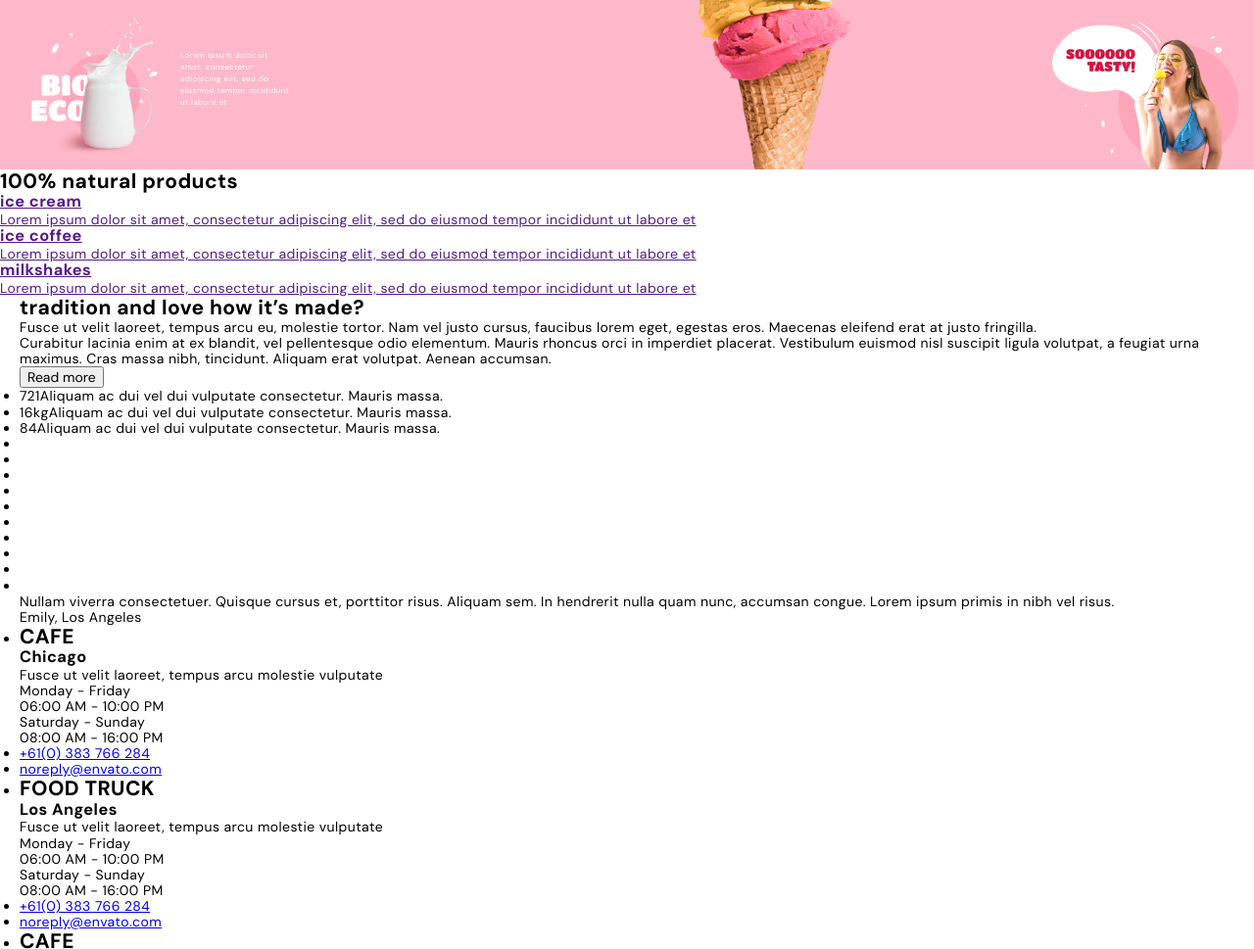
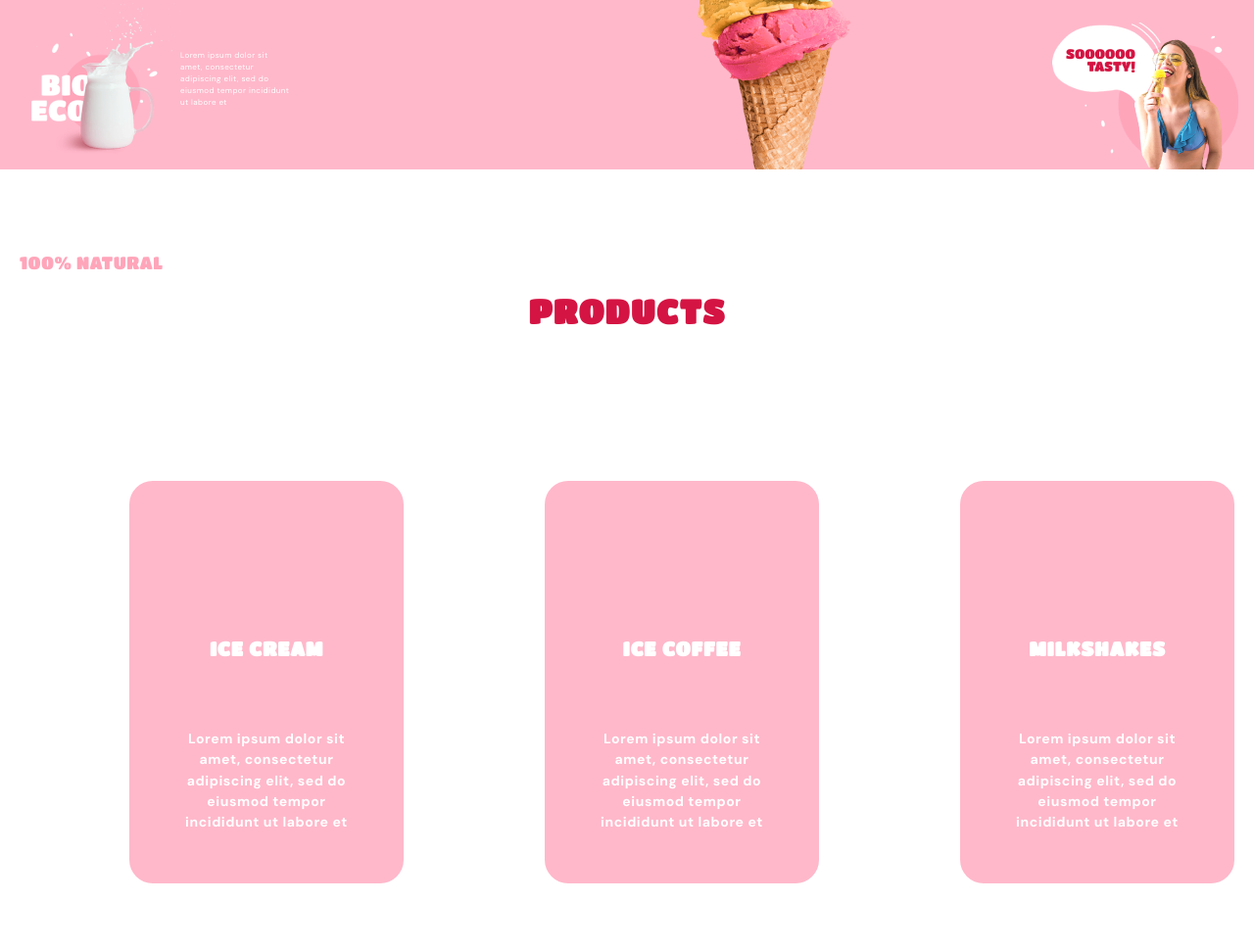
Before and after one commit to Dreamer2201/test-teamwork, a plain HTML site: page index.html in a window 1280 px wide. Shown: the part 337-1306 px from the top of the page at 98% size. Drawn offline with nearby package versions, Linux system fonts and the light colour scheme.

Commit message:
prodacts first

```diff
--- a/index.html
+++ b/index.html
@@ -50,10 +50,10 @@
                 <li class="facts__it">16 cafes</li>
                 <li class="facts__it">23 food trucks</li>
             </ul>
-            <ul class="hero__btns">
+            <div class="hero__btns">
                 <button class="hero__btn hero__btn--prodacts" type="button">Products</button>
                 <button class="hero__btn hero__btn--about" type="button">How it’s made?</button>
-            </ul>
+            </div>
             <div class="hero__milk-dscr-overlay">
                 <img class="hero__img-milk" src="./images/hero-milk.png" alt="photo milk" width="152" height="154">
                 <p class="hero__dscr">Lorem ipsum dolor sit amet, consectetur adipiscing elit, sed do eiusmod tempor incididunt ut labore et
@@ -66,9 +66,10 @@
     </header>
     <main>
         <!-- Products -->
-        <section class="prodacts>
+        <section class="prodacts">
             <div class="container">
-            <h2 class="prodacts__title">100% natural <span>products</span> </h2>
+                <label class="prodacts__label" for="name">100% natural</label>
+                <h2 class="prodacts__title" id="name">products</h2>
                 <ul class="prodacts__list">
                     <li class="prodacts__it">
                     <a href="" class="prodacts__link">
@@ -78,13 +79,13 @@
                     </li>
                     <li class="prodacts__it">
                         <a href="" class="prodacts__link">
-                        <h3>ice coffee</h3>
+                            <h3 class="prodacts__subtitle">ice coffee</h3>
                             <p class="prodacts__dscr">Lorem ipsum dolor sit amet, consectetur adipiscing elit, sed do eiusmod tempor incididunt ut labore et</p>
                         </a>
                     </li>
                     <li class="prodacts__it">
                         <a href="" class="prodacts__link">
-                        <h3>milkshakes</h3>
+                            <h3 class="prodacts__subtitle">milkshakes</h3>
                             <p class="prodacts__dscr">Lorem ipsum dolor sit amet, consectetur adipiscing elit, sed do eiusmod tempor incididunt ut labore et</p>
                         </a>
                     </li>
@@ -117,34 +118,34 @@
         <div class="container">
         <ul class="gallery__list">
             <li class="gallery__it">
-                <picture class="gellery__pic"></picture>
+
             </li>
             <li class="gallery__it">
-                <picture class="gellery__pic"></picture>
+
             </li>
             <li class="gallery__it">
-                <picture class="gellery__pic"></picture>
+
             </li>
             <li class="gallery__it">
-                <picture class="gellery__pic"></picture>
+
             </li>
             <li class="gallery__it">
-                <picture class="gellery__pic"></picture>
+
             </li>
             <li class="gallery__it">
-                <picture class="gellery__pic"></picture>
+
             </li>
             <li class="gallery__it">
-                <picture class="gellery__pic"></picture>
+
             </li>
             <li class="gallery__it">
-                <picture class="gellery__pic"></picture>
+
             </li>
             <li class="galery__it">
-                <picture class="gelery__pic"></picture>
+
             </li>
             <li class="gallery__it">
-                <picture class="gellery__pic"></picture>
+
             </li>
         </ul>
         </div>
@@ -165,45 +166,51 @@
                 <h2 class="contacts__name">CAFE</h2>
                 <h3 class="contacts__city">Chicago</h3>
                 <p class="contacts__dscr">Fusce ut velit laoreet, tempus arcu molestie vulputate</p>
-                <p class="contacts__schedule">
+                <div class="contacts__schedule">
                     <p class="contacts__workdays">Monday - Friday</p>
                     <p class="workdays__time">06:00 AM - 10:00 PM</p>
                     <p class="contacts__weekends">Saturday - Sunday</p>
                     <p class="weekends__time">08:00 AM - 16:00 PM</p>
-                </p>
+                </div>
                 <address class="contacts__address">
+                    <ul>
                     <li><a class="contacts__tel" href="tel:+610383766284">+61(0) 383 766 284</a></li>
                     <li><a class="contacts__mail" href="noreply@envato.com">noreply@envato.com</a></li>
+                    </ul>
                 </address>
             </li>
             <li class="contacts__it">
                 <h2 class="contacts__name">FOOD TRUCK</h2>
                 <h3 class="contacts__city">Los Angeles</h3>
                 <p class="contacts__dscr">Fusce ut velit laoreet, tempus arcu molestie vulputate</p>
-                <p class="contacts__schedule">
+                <div class="contacts__schedule">
                     <p class="contacts__workdays">Monday - Friday</p>
                     <p class="workdays__time">06:00 AM - 10:00 PM</p>
                     <p class="contacts__weekends">Saturday - Sunday</p>
                     <p class="weekends__time">08:00 AM - 16:00 PM</p>
-                </p>
+                </div>
                 <address class="contacts__address">
+                    <ul>
                     <li><a class="contacts__tel" href="tel:+610383766284">+61(0) 383 766 284</a></li>
                     <li><a class="contacts__mail" href="noreply@envato.com">noreply@envato.com</a></li>
+                    </ul>
                 </address>
             </li>
             <li class="contacts__it">
                 <h2 class="contacts__name">CAFE</h2>
                 <h3 class="contacts__city">New York</h3>
                 <p class="contacts__dscr">Fusce ut velit laoreet, tempus arcu molestie vulputate</p>
-                <p class="contacts__schedule">
+                <div class="contacts__schedule">
                     <p class="contacts__workdays">Monday - Friday</p>
                     <p class="workdays__time">06:00 AM - 10:00 PM</p>
                     <p class="contacts__weekends">Saturday - Sunday</p>
                     <p class="weekends__time">08:00 AM - 16:00 PM</p>
-                </p>
+                </div>
             <address class="contacts__address">
+                <ul>
                 <li><a class="footer__tel" href="tel:+610383766284">+61(0) 383 766 284</a></li>
                 <li><a class="footer__mail" href="noreply@envato.com">noreply@envato.com</a></li>
+                </ul>
             </address>
             </li>
             </ul>
@@ -219,10 +226,10 @@
                 <li class="footer__link"></li>
                 <li class="footer__link"></li>
             </ul>
-            <p>
+            <div>
                 Feel free to contact +61 (0) 383 766 284
                 <address><a class="footer__tel" href="tel:+610383766284">+61(0) 383 766 284</a></address>
-            </p>
+            </div>
             <p>© 2019 - IceCream. All Rights Reserved.</p>
             </div>
         </footer>
--- /dev/null
+++ b/sass/components/_prodacts.scss
@@ -0,0 +1,116 @@
+.prodacts {
+    padding-top: 80px;
+    padding-bottom: 40px;
+
+    font-family: $secondary-font;
+}
+.prodacts__label {
+    display: block;
+    margin-right: auto;
+    margin-left: auto;
+    margin-bottom: 15px;
+
+    font-size: 18px;
+    line-height: 1.67;
+
+    text-transform: uppercase;
+
+    color: var(--header-text-color);
+}
+.prodacts__title {
+    margin-bottom: 148px;
+
+    font-size: 34px;
+    line-height: 1.15;
+    text-align: center;
+    letter-spacing: 0.04em;
+    text-transform: uppercase;
+
+    color: var(--akcent-text-color);
+
+    @include mq(tablet) {
+        margin-bottom: 154px;
+    }
+}
+.prodacts__it {
+    display: block;
+    margin-right: auto;
+    margin-left: auto;
+
+    padding-top: 160px;
+    padding-bottom: 20px;
+    margin-bottom: 140px;
+
+    width: 280px;
+
+    background-color: var(--akcent-bg-color);
+    border-radius: 24px;
+
+    @include mq(mobile-only) {
+        &:nth-child(2) {
+            background-color: #F0D1A5;
+        }
+
+        &:nth-last-child(1) {
+            background-color: #C2E297;
+            margin-bottom: 0px;
+        }
+    }
+
+    @include mq(tablet) {
+        margin-right: 16px;
+
+        &:nth-last-child(1) {
+            margin-right: 0px;
+        }
+    }
+
+    @include mq(desktop) {
+        margin-right: 32px;
+
+        &:nth-last-child(1) {
+            margin-right: 0px;
+        }
+    }
+}
+.prodacts__subtitle {
+    margin-bottom: 70px;
+
+    font-size: 20px;
+    line-height: 1.15;
+    text-align: center;
+    letter-spacing: 0.04em;
+    text-transform: uppercase;
+
+    color: var(--primary-text-color);
+
+
+}
+.prodacts__dscr {
+    display: block;
+    margin-right: auto;
+    margin-left: auto;
+    margin-bottom: 32px;
+    text-align: center;
+    width: 200px;
+
+    font-family: $main-font;
+    font-weight: 700;
+    font-size: 14px;
+    line-height: 1.52;
+
+    letter-spacing: 0.04em;
+
+    color: var(--primary-text-color);
+}
+.prodacts__link {
+    text-decoration: none;
+}
+
+.prodacts__list {
+    @include mq(tablet) {
+        display: flex;
+        justify-content: center;
+        align-items: center;
+    }
+}
--- a/sass/main.scss
+++ b/sass/main.scss
@@ -9,3 +9,4 @@
 @import './components/btn/header-btn';
 @import './components/hero';
 @import './components/btn/hero-btn';
+@import './components/prodacts';
--- a/sass/utils/_reset.scss
+++ b/sass/utils/_reset.scss
@@ -10,6 +10,7 @@ li {
     padding: 0;
     margin: 0;
 }
-.hero__facts {
+.hero__facts,
+.prodacts__list {
     list-style: none;
 }
```
Also changed, not shown: css/main.css, css/main.min.css, 2 other files. Lines whose indentation alone changed are shown as unchanged.
